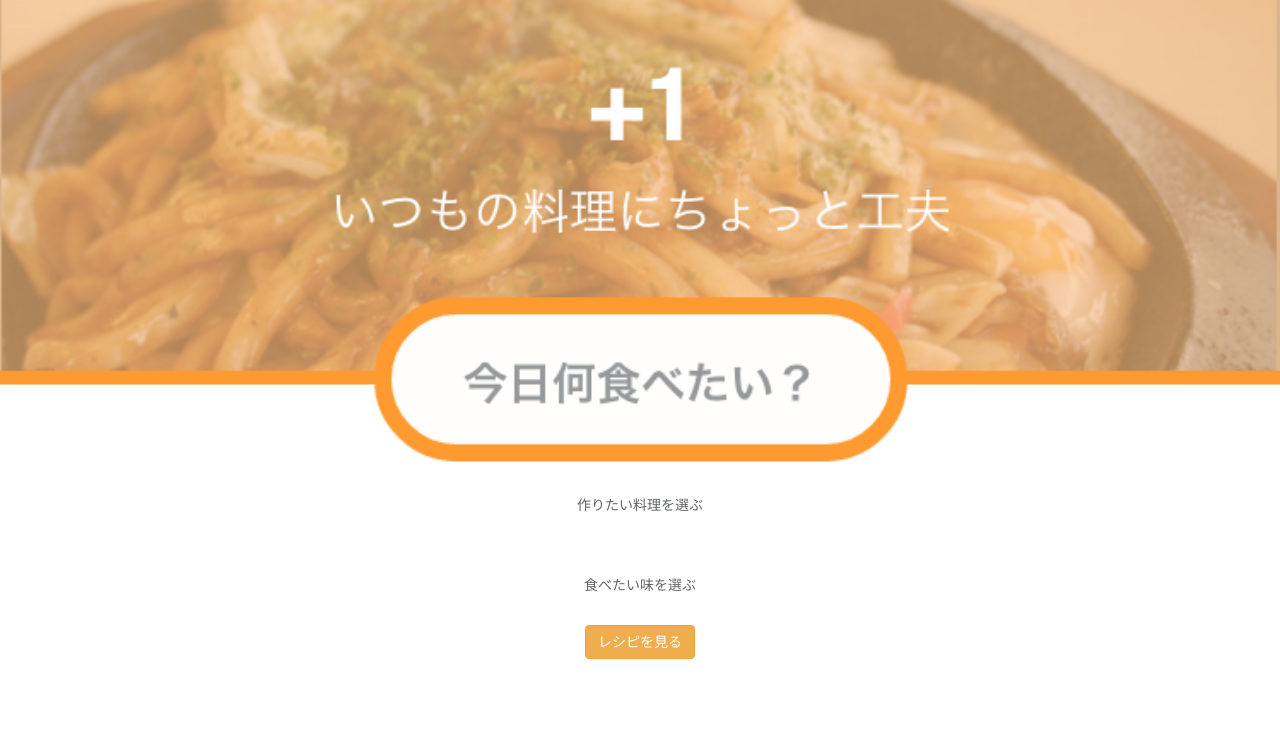
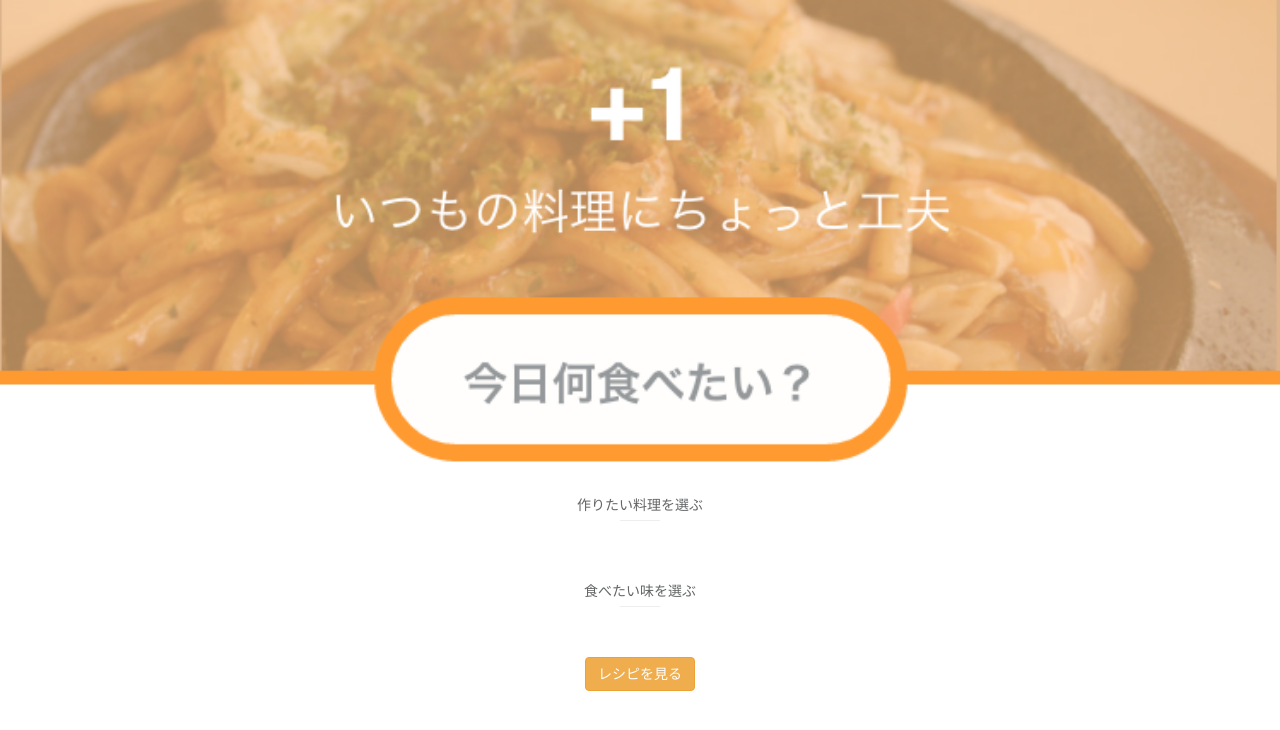
Before and after one commit to katsuyan/arrangerecipe, a Django app: page / in a window 1280 px wide. Shown: the top 730 px of the page. Run offline with Django 3.2, Linux system fonts and the light colour scheme; data that the repository does not hold is empty; some libraries are stand-ins or nearby versions.

Commit message:
add underbar

```diff
--- a/recipe/templates/recipe/index.html
+++ b/recipe/templates/recipe/index.html
@@ -13,10 +13,13 @@
   <img src="{% static 'img/head.png' %}" style="width:100%;">
 </div>
 
-<div style="text-align:center;margin-top:32px;color:#636566;">作りたい料理を選ぶ</div><br>
 
 <div class="container" id="index">
   <form>
+
+    <div style="text-align:center;margin-top:32px;color:#636566;">作りたい料理を選ぶ</div>
+    <hr width="40px" color="#636566" style="margin-top:5px">
+
     <div class="row">
       {% for category in category_list %}
       <div class="col-xs-3">
@@ -32,6 +35,7 @@
     <br><br>
 
     <div style="text-align:center;color:#636566;">食べたい味を選ぶ</div>
+    <hr width="40px" color="#636566" style="margin-top:5px">
 
     <div class="row">
       {% for taste in taste_list %}
```
